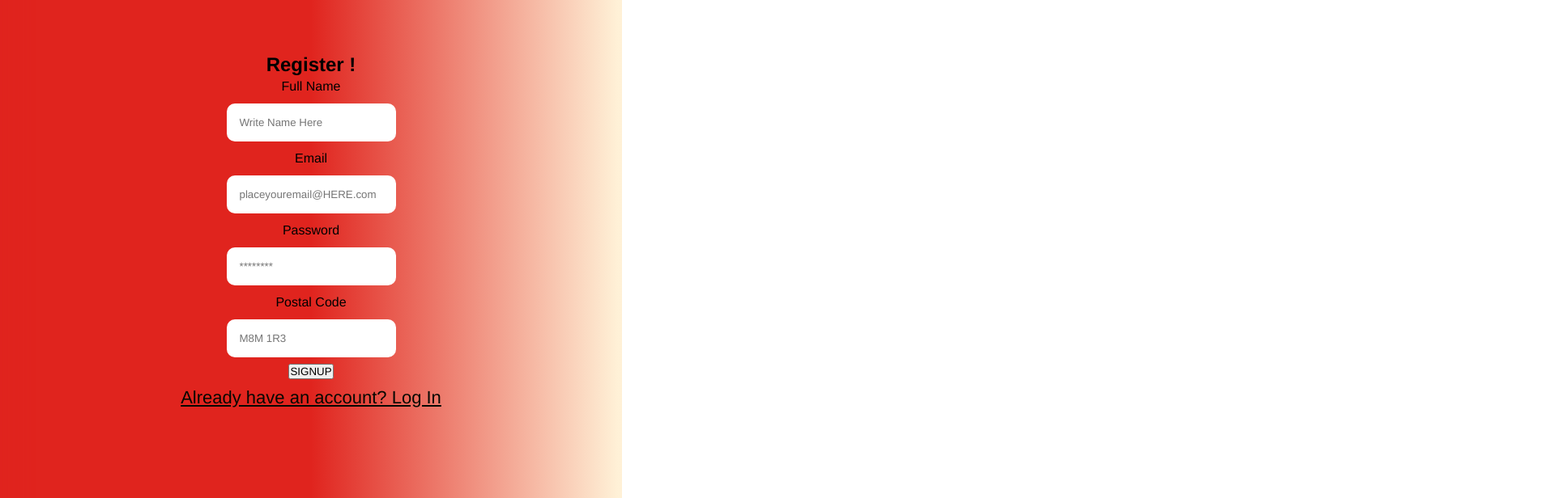
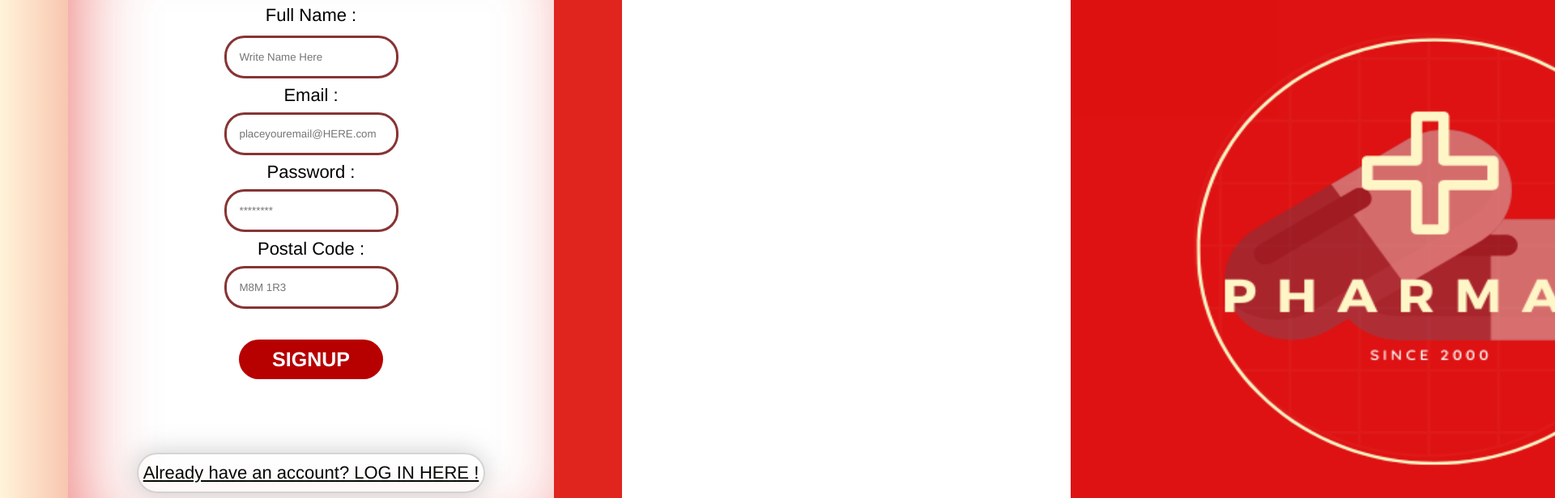
Before and after one commit to jaytula/PharmAli, a React (Create React App) app in the folder client/: page /register in a window 1280 px wide. Shown: the part 180-796 px from the top of the page at 81% size, 1920 px wide, since content can reach past the window. Built offline with nearby package versions, Linux system fonts and the light colour scheme; no server answers.

Commit message:
finish changes on css for register page to match theme

```diff
--- a/client/src/components/Register/index.jsx
+++ b/client/src/components/Register/index.jsx
@@ -1,13 +1,15 @@
 import { useState } from 'react';
-import "../../styles/login.css"
+import "../../styles/login.css";
+import "../../styles/register.css";
 import Button from '../Button';
 import Error from '../Error';
 import Navbar2 from '../Home/Navbar2';
-import useApplicationData from '../../hooks/useApplicationData'
+import useApplicationData from '../../hooks/useApplicationData';
 import { useNavigate, useParams } from "react-router-dom";
+import pharmaliLogo from "../../assets/images/pharmaliLogo.png";
 
 const Register = () => {
-  const { menu, drugContent, user, blogContent, darkMode, setMenu, setCookie, removeCookie, onSearchSubmit, setBlogContent, setDarkMode } = useApplicationData()
+  const { menu, drugContent, user, blogContent, darkMode, setMenu, setCookie, removeCookie, onSearchSubmit, setBlogContent, setDarkMode } = useApplicationData();
   const navigate = useNavigate();
 
   const [email, setEmail] = useState('');
@@ -20,35 +22,57 @@ const Register = () => {
 
   const handleSubmit = (e) => {
     e.preventDefault();
-    const userInfo = { email, password, name, postalCode }
+    const userInfo = { email, password, name, postalCode };
     setCookie(userInfo)
       .then((message) => {
         (typeof message === 'object') ? navigate('/') : setError(message);
-      })
+      });
   };
 
   return (
-    <>
-      <div className="auth-form-container">
+    <div className='register__page'>
+      <div className='overlay2'>
+        <div className='logo'><img className='register_image' src={pharmaliLogo} /> </div>
+      </div>
+      <div className="auth-form-container2">
         {error.length > 0 &&
           (< Error message={error} />)}
-        <h2>Register !</h2>
-        <form className="register-form" onSubmit={handleSubmit}>
-          <label htmlFor="name">Full Name</label>
-          <input value={name} onChange={(e) => setName(e.target.value)} type="name" placeholder="Write Name Here" id="name" name="name" required />
-          <label htmlFor="email">Email</label>
-          <input value={email} onChange={(e) => setEmail(e.target.value)} type="email" placeholder="placeyouremail@HERE.com" id="email" name="email" required />
-          <label htmlFor="password">Password</label>
-          <input value={password} onChange={(e) => setPassword(e.target.value)} type="password" placeholder="********" id="password" name="password" required />
-          <label htmlFor="postalCode">Postal Code</label>
-          <input value={postalCode} onChange={(e) => setPostalCode(e.target.value)} type="ppostalCode" placeholder="M8M 1R3" id="postalCode" name="postalCode" required />
-          <Button children={SIGNUP} />
-        </form>
+        <div class="register_container">
+          <div class="register-content">
 
-        <button className="link-btn" onClick={() => navigate('/login')}> Already have an account? Log In</button>
-
+            <h1>REGISTER</h1>
+            <form className="register-form" onSubmit={handleSubmit}>
+              <label className='label-register' htmlFor="name">Full Name : </label>
+              <div class="form-group">
+                <input className='form-input' value={name} onChange={(e) => setName(e.target.value)} type="name" placeholder="Write Name Here" id="name" name="name" required />
+              </div>
+              <div class="form-group">
+              <label className='label-register' htmlFor="email">Email : </label>
+                </div>
+                <div class="form-group">
+                <input className='form-input' value={email} onChange={(e) => setEmail(e.target.value)} type="email" placeholder="placeyouremail@HERE.com" id="email" name="email" required />
+              </div>
+              <div class="form-group">
+              <label className='label-register' htmlFor="password">Password : </label>
+              </div>
+              <div class="form-group">
+                <input className='form-input' value={password} onChange={(e) => setPassword(e.target.value)} type="password" placeholder="********" id="password" name="password" required />
+              </div>
+              <div class="form-group">
+              <label className='label-register' htmlFor="postalCode">Postal Code : </label>
+              </div>
+              <div class="form-group">
+                <input className='form-input' value={postalCode} onChange={(e) => setPostalCode(e.target.value)} type="ppostalCode" placeholder="M8M 1R3" id="postalCode" name="postalCode" required />
+              </div>
+              <button className='login-button' children={SIGNUP} ></button>
+            </form>
+            <div className='signup'>
+              <button className="link-btn" onClick={() => navigate('/login')}> Already have an account? LOG IN HERE !</button>
+            </div>
+          </div>
+        </div>
       </div>
-    </>
+    </div>
   );
 };
 export default Register;
--- /dev/null
+++ b/client/src/styles/register.css
@@ -0,0 +1,187 @@
+.auth-form-container2 {
+  text-align: center;
+  display: flex;
+  min-height: 100vh;
+  align-items: center;
+  justify-content: center;
+  background-image: linear-gradient(90deg, #ffdb8952, #E0241E, 100%, #DC0000);
+  padding: 5rem;
+  width: 60vw;
+  margin-left: 0;
+  margin:0;
+    padding:0;
+  /* box-shadow: inset 20px 2px 20px 0px #E0241E; */
+  /* clip-path: inset(Rpx); */
+}
+
+.auth-form-container,
+.login-form,
+.register-form {
+  display: flex;
+  flex-direction: column;
+  align-items: center;
+
+
+}
+
+.register_container {
+  width: 600px !important;
+  position: relative;
+  margin: 0 auto;
+
+}
+
+.logo {
+  /* width: 100px;
+  height: 50vh;
+  /* float: left; */
+  /* position: absolute; /*or fixed*/
+    /* right: 0px; */
+
+}
+
+.register_image {
+  width: 890px;
+  height: 100vh;
+  float: right;
+  position: absolute;
+  right: -2212px;
+}
+
+.overlay2 {
+  width: 0px;
+  height: 50vh;
+  position: relative;
+  background-color: rgb(249, 246, 244);
+  opacity: 0.93;
+  bottom: 0vh;
+
+}
+
+.register__page {
+  display: flex;
+  /* z-index: 5; issue might be here */
+  float: left;
+
+}
+
+.register-content {
+  background: #ffffff;
+  border-radius: 10px;
+  -moz-border-radius: 10px;
+  -webkit-border-radius: 10px;
+  -o-border-radius: 10px;
+  -ms-border-radius: 10px;
+  padding: 50px 85px;
+  box-shadow: inset 20px 0px 99px -18px #e0241ead;;
+}
+
+.form-input {
+  border: 3.5px solid #873434;
+  border-radius: 25px;
+}
+
+.form-group {
+  /* overflow: hidden;
+  margin-bottom: 20px;
+  background-color: black; */
+}
+
+label {
+  text-align: right;
+  padding: 0.25rem 0;
+
+}
+
+input {
+  margin: 0.5rem 0;
+  padding: 1rem;
+  border: yellow;
+  border-radius: 10px;
+}
+
+.register-button {
+  /* display: flex; */
+  align-items: center;
+  justify-content: center;
+  border-radius: 45px;
+  padding: 10px;
+  color: white;
+  font-weight: 900;
+  background-color: #b70000;
+  border: #DC0000;
+  width: 178px;
+  font-size: 25px;
+  cursor: pointer;
+  margin-top: 30px;
+
+}
+.signup{
+  color: #6c757d;
+  font-weight: 500;
+  text-align: center;
+  margin-top: 91px;
+  margin-bottom: 5px;
+  border: 2.3px solid #c1c2c3b0;
+  box-shadow: -1px 0px 30px 2px #8982825c;
+  border-radius: 60px;
+}
+.link-btn {
+  background: none;
+  color: rgb(5, 8, 2);
+  text-decoration: underline;
+  font-size: 18px;
+  border: none;
+  cursor:pointer;
+  margin-bottom: 10px;
+    margin-top: 10px;
+    font-size: 22px;
+}
+.label-register{
+  font-size: 22px;
+}
+
+.link-btn :hover{
+  color: #6c757d;
+  font-weight: 500;
+  text-align: center;
+  margin-top: 91px;
+  margin-bottom: 5px;
+}
+
+.App1-logo {
+  height: 40vmin;
+  pointer-events: none;
+}
+
+@media (prefers-reduced-motion:no-preference) {
+  .App-logo {
+    animation: App-logo-spin infinite 20s linear;
+  }
+}
+
+.App1Header {
+  background-color: aqua;
+  min-height: 100vh;
+  display: flex;
+  flex-direction: column;
+  align-items: center;
+  justify-content: center;
+  font-size: calc(10px + 2vmin);
+  color: blue;
+
+}
+
+.App1-link {
+  color: black;
+}
+
+@keyframes App-logo-spin {
+  from {
+    transform: rotate(0deg);
+  }
+
+  to {
+    transform: rotate(360deg);
+  }
+}
```
Also changed, not shown: client/src/components/Login/index.jsx (+8 -33 lines).
